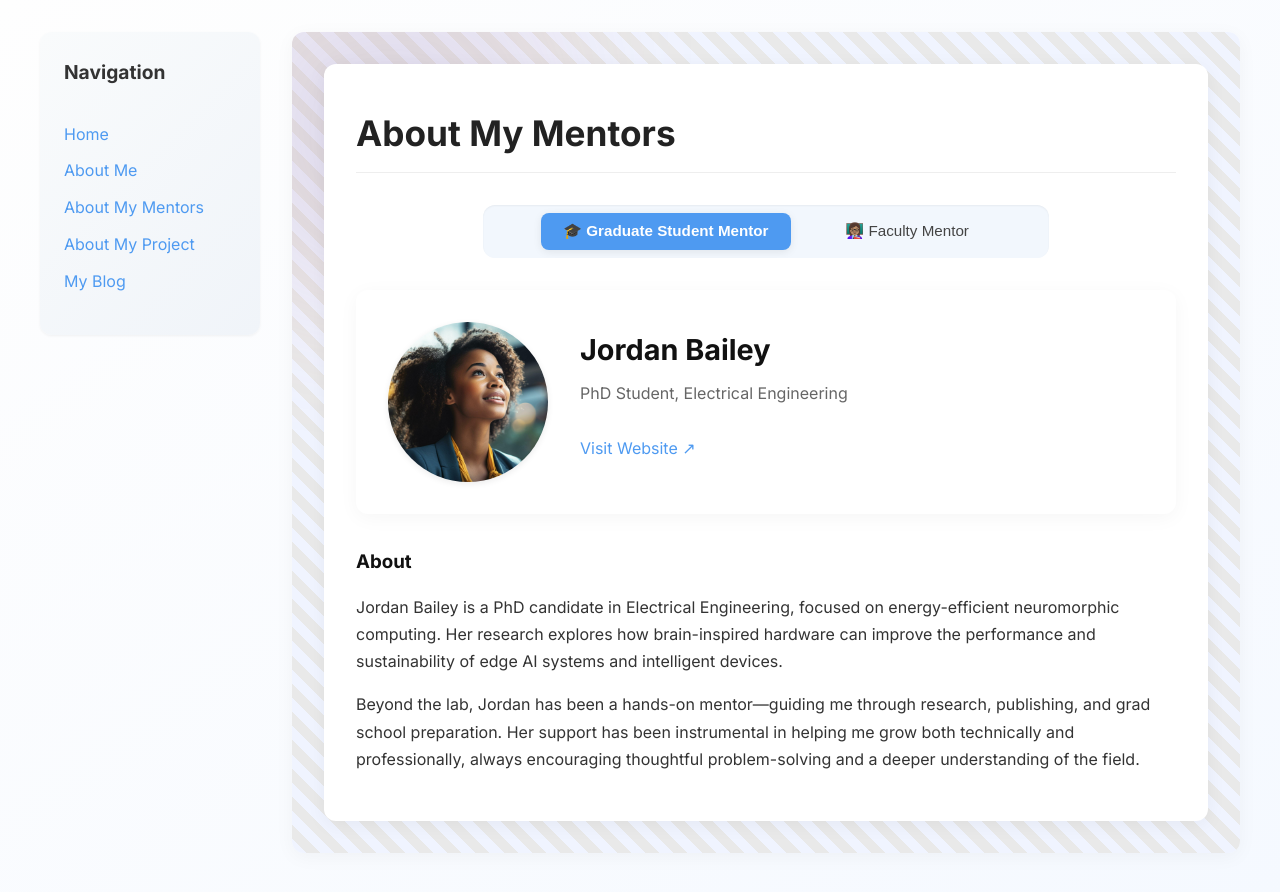
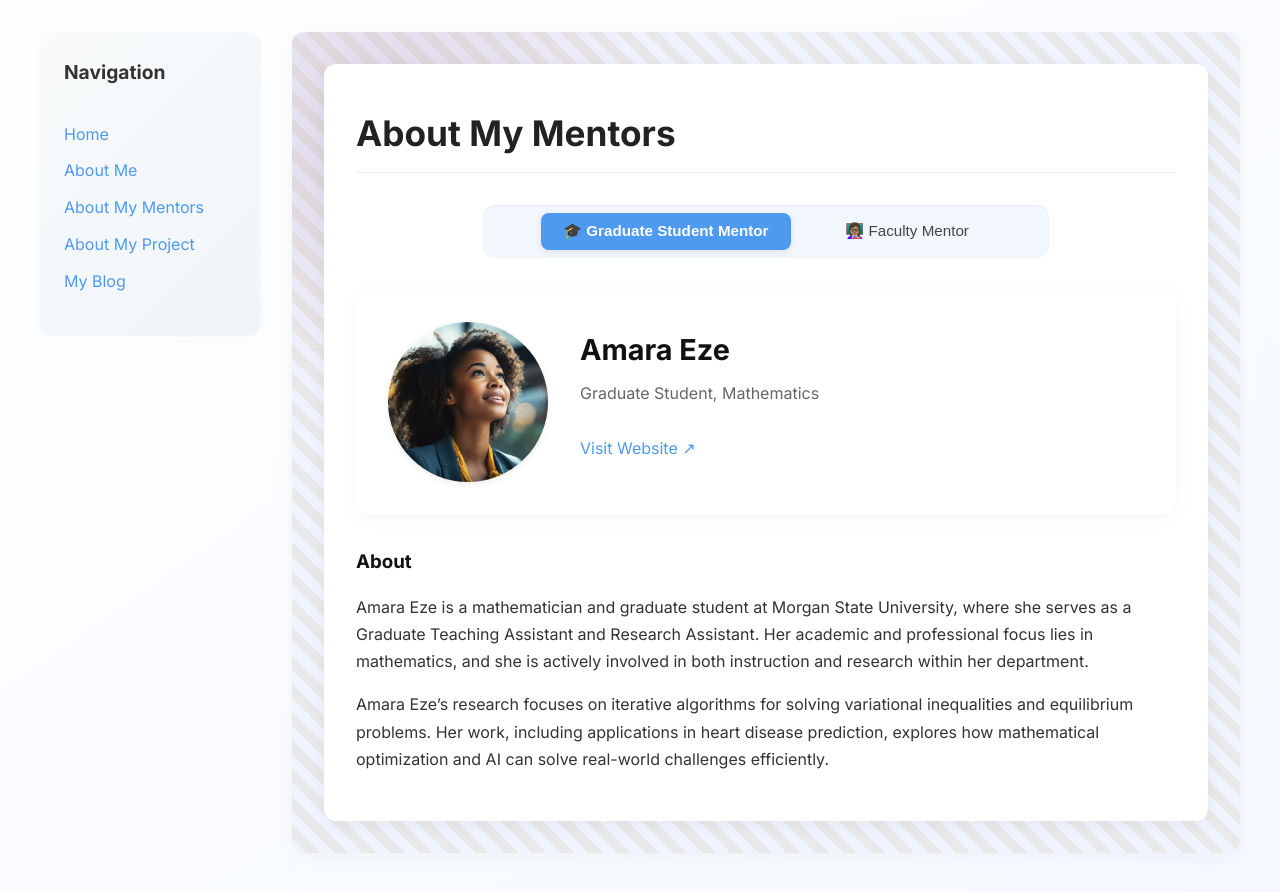
Before and after one commit to Deyo101/deyo101.github.io, a Jekyll site: the page built from pages/about-my-mentor.md, in a window 1280 px wide. Shown: the top 892 px of the page. Built offline with Jekyll 4.4.1, drawn with Linux system fonts in a browser that asks for light colours.

Commit message:
Update about-my-mentor.md

```diff
--- a/pages/about-my-mentor.md
+++ b/pages/about-my-mentor.md
@@ -4,23 +4,23 @@
 permalink: /about-my-mentor.html
 
 graduate_mentor:
-  name: Jordan Bailey
-  title: PhD Student, Electrical Engineering
+  name: Amara Eze
+  title: Graduate Student, Mathematics
   image: /assets/images/graduate-student-mentor.jpg
-  website: https://gradmentor.example.com
+  website: https://www.linkedin.com/in/amara-eze-569b59259/
   bio: |
-    Jordan Bailey is a PhD candidate in Electrical Engineering, focused on energy-efficient neuromorphic computing. Her research explores how brain-inspired hardware can improve the performance and sustainability of edge AI systems and intelligent devices.
+    Amara Eze is a mathematician and graduate student at Morgan State University, where she serves as a Graduate Teaching Assistant and Research Assistant. Her academic and professional focus lies in mathematics, and she is actively involved in both instruction and research within her department.
 
-    Beyond the lab, Jordan has been a hands-on mentor—guiding me through research, publishing, and grad school preparation. Her support has been instrumental in helping me grow both technically and professionally, always encouraging thoughtful problem-solving and a deeper understanding of the field.
+    Amara Eze’s research focuses on iterative algorithms for solving variational inequalities and equilibrium problems. Her work, including applications in heart disease prediction, explores how mathematical optimization and AI can solve real-world challenges efficiently.
 
 faculty_mentor:
-  name: Dr. Elijah Freeman
-  title: Professor Emeritus, Tuskegee University
+  name: Dr. Olaniyi Iyiola
+  title: Associate Professor of Mathematics, Morgan State University
   image: /assets/images/faculty-mentor.jpg
-  website: https://facultymentor.example.com
+  website: https://www.linkedin.com/in/olaniyi-iyiola-phd-math-mba-business-analytics-89073455/
   bio: |
-    Dr. Elijah Freeman is a pioneering figure in the field of neural engineering and robotics. With over four decades of experience in academia and research, his work has focused on developing accessible brain-computer interface systems and exploring how robotics can enhance human capability.
+    Dr. Olaniyi Iyiola is an Associate Professor of Mathematics in the Department of Mathematics at Morgan State University, MD. Dr. Iyiola has received several awards and recognitions including (i) Merit Award for Research (2020): Faculty Award (University wide), California University of Pennsylvania, PA, Outstanding teaching performance from the Dean, Arts & Sciences (Fall 2021 & 2022) for graduate level courses in Abstract Linear Algebra, Numerical Analysis and Matrix Theory & Applications. (ii) Most cited paper since 2019 “Projection methods with alternating inertial steps for variational inequalities: Weak and linear convergence,” 2022 in Applied Numerical Mathematics (Q1 with 19% acceptance rate), (iii) Ranked among top 2% (2022 and 2023) worldwide scientists by citations and other metrics compiled by Stanford University using Elsevier database. (iv) Mark Lawrence Teply Award - Outstanding Research Potential (2017), graduate student award, University of Wisconsin, Milwaukee, WI. (v) Morris and Miriam Marden Award - High Quality Research Paper (2016), graduate student award, University of Wisconsin, Milwaukee, WI.
 
-    A passionate advocate for diversity in STEM, Dr. Freeman has mentored dozens of underrepresented students and continues to inspire the next generation of researchers and technologists through his leadership and legacy.
+    Dr. Iyiola’s research interests are in numerical analysis (algorithms & analysis for partial differential equations, integer and non-integer order), computational mathematics (simulations in application, PDE models, optimization), data science (data analytics, machine learning, deep learning and artificial intelligence), mathematical biology and nonlinear operator theory involving fixed point algorithms for solving variational inequality problems, optimization, equilibrium problems, and nonlinear integral equations. Dr. Iyiola has extensive experience in formulating optimization models in both finite and infinite dimensions. His current research involves the development of new types of iterative schemes for optimization problems that capture complexities of real-life applications. He also has experience in developing numerical algorithms for solving non-linear problems with complex domains including equations that are numerically unstable unless the step size is taken to be extremely small. Dr. Iyiola is an expert in data mining and machine learning with skills in SAS/SQL, JMP, R, MATLAB, Mathematica, Maple, Python, and Tableau.
 
 ---
```
